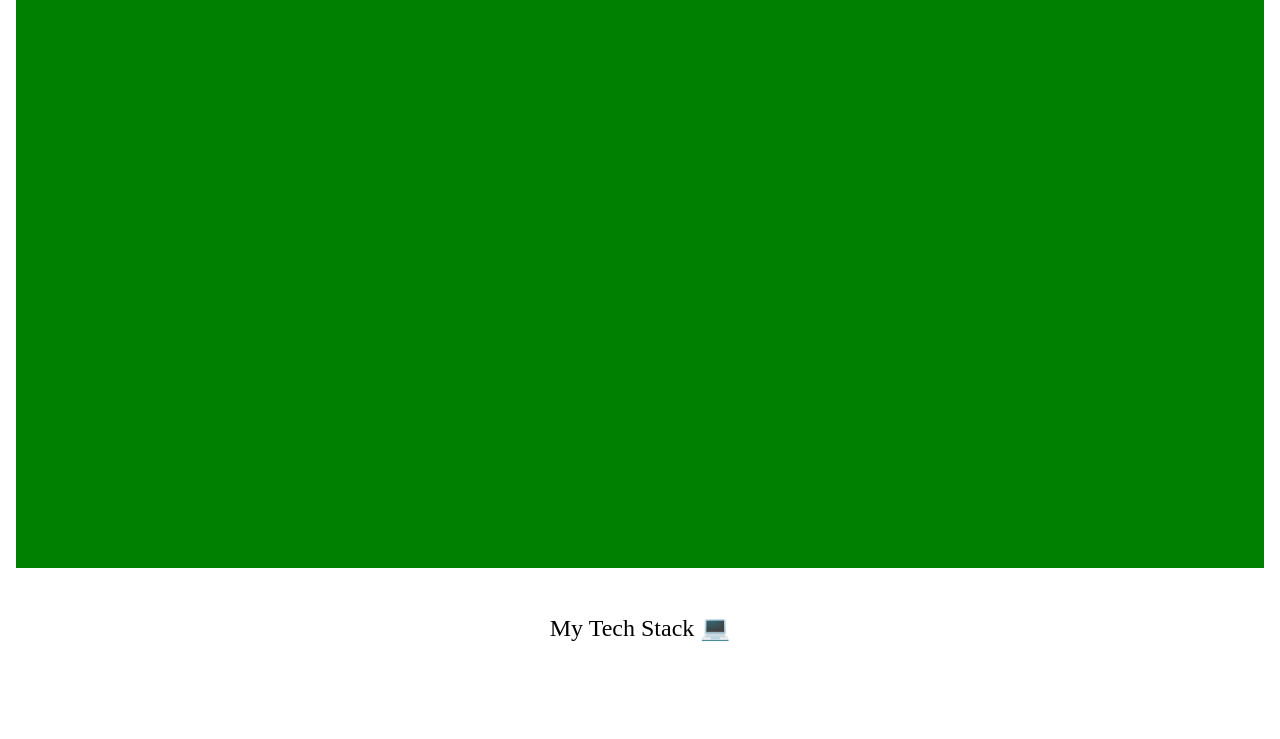
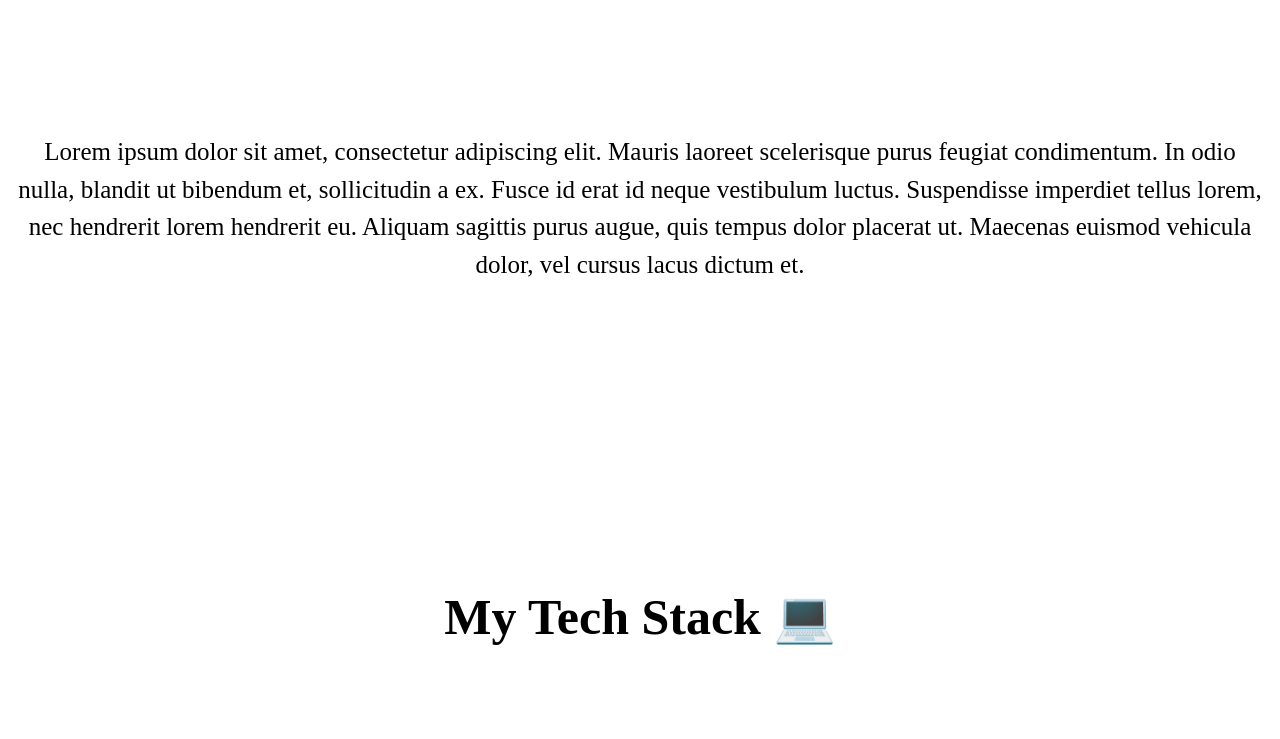
Before and after one commit to fatimaahmed14/portfolio, a React (Create React App) app in the folder fatima-portfolio/: page / in a window 1280 px wide. Shown: the part 1000-1739 px from the top of the page. Built offline with nearby package versions, Linux system fonts and the light colour scheme.

Commit message:
centralised text on about me section + made all titles larger again

```diff
--- a/fatima-portfolio/src/App.css
+++ b/fatima-portfolio/src/App.css
@@ -35,7 +35,6 @@ body:hover::-webkit-scrollbar {
   display: flex;
   justify-content: center;
   align-items: center;
-  background-color: blue;
 }
 
 h1 {
@@ -45,7 +44,15 @@ h1 {
 /* About Me Page Styling */
 .about-me {
   height: 90vh;
-  background-color: green;
+  display: flex;
+  justify-content: center;
+  align-items: center;
+}
+
+.text {
+  text-align: center;
+  font-size: 25px;
+  line-height: 1.5;
 }
 
 /* Tech Stack Page Styling */
@@ -75,19 +82,11 @@ h1 {
   margin-top: 0;
 }
 
+/* Styling For All Titles On Pages */
 .title {
   text-align: center;
-  font-size: 24px;
+  font-size: 50px;
   margin: 20px 0;
-}
-
-/* Styling For All Titles On Pages */
-.title {
-  height: 10vh;
-  font-size: 70px;
-  display: flex;
-  justify-content: center;
-  align-items: center;
 }
 
 /* Project Page Styling */
@@ -122,12 +121,6 @@ h1 {
   font-size: 16px;
   line-height: 1.5;
   color: #333;
-}
-
-.title {
-  text-align: center;
-  font-size: 24px;
-  margin: 20px 0;
 }
 
 /* Contact Page Styling */
@@ -172,3 +165,23 @@ h1 {
 .contact-button-email {
   background-color: red;
 }
+
+/* To Do List: */
+
+/* Background ? Gradual gradient from the most dark/ staurated colour as ghe scroll happenns the colour chnages
+OR blue + red gradient => red and yellow => yellow and green => green and purple so forth
+creat e coherent back grouns experience  */
+
+/* Research fonts that work together one for titled + one for chunks of text */
+/* Experiment with text heights for both titles and block fo text keep to 2 options at most 3? */
+
+/* Find icons for tech stack to insert in block */
+/* Insert animation for blocks to fall from the sky when user scrolls / look into it  */
+
+/* Write up about me text => ARGHH I don't like speaking about myself :( */
+/* Need to work on descriptiions of my projects + insert github link + live page link + row of tech used */
+/* Mock up a quick grid for the about the project section to set out all ^ these links  */
+
+/* Add standard links for linkedin and github */
+/* Find out how to add link for email using JSX + links */
+/* Make section smaller => not loving the height of it BUT experiment with it once scroll has been added  */
--- a/fatima-portfolio/src/pages/About.js
+++ b/fatima-portfolio/src/pages/About.js
@@ -3,8 +3,14 @@ import "../App.css";
 function About() {
   return (
     <div className="about-me">
-      <div className="avatar">🧕</div>
-      {/* <div className="speech-bubble">💬</div> */}
+      <div className="text">
+        Lorem ipsum dolor sit amet, consectetur adipiscing elit. Mauris laoreet
+        scelerisque purus feugiat condimentum. In odio nulla, blandit ut
+        bibendum et, sollicitudin a ex. Fusce id erat id neque vestibulum
+        luctus. Suspendisse imperdiet tellus lorem, nec hendrerit lorem
+        hendrerit eu. Aliquam sagittis purus augue, quis tempus dolor placerat
+        ut. Maecenas euismod vehicula dolor, vel cursus lacus dictum et.
+      </div>
     </div>
   );
 }
--- a/fatima-portfolio/src/pages/Contact.js
+++ b/fatima-portfolio/src/pages/Contact.js
@@ -4,7 +4,7 @@ import "../App.css";
 function Contact() {
   return (
     <div>
-      <div className="title">Contact Me ☎️</div>
+      <h2 className="title">Contact Me ☎️</h2>
       <div className="contact-container">
         <div className="contact-button-linkedin">LinkedIn</div>
         <div className="contact-button-github">GitHub</div>
--- a/fatima-portfolio/src/pages/Techstack.js
+++ b/fatima-portfolio/src/pages/Techstack.js
@@ -3,7 +3,7 @@ import "../App.css";
 function Techstack() {
   return (
     <>
-      <div className="title">My Tech Stack 💻</div>
+      <h2 className="title">My Tech Stack 💻</h2>
       <div className="tech-stack">
         <div className="column"></div>
         <div className="column">
```
